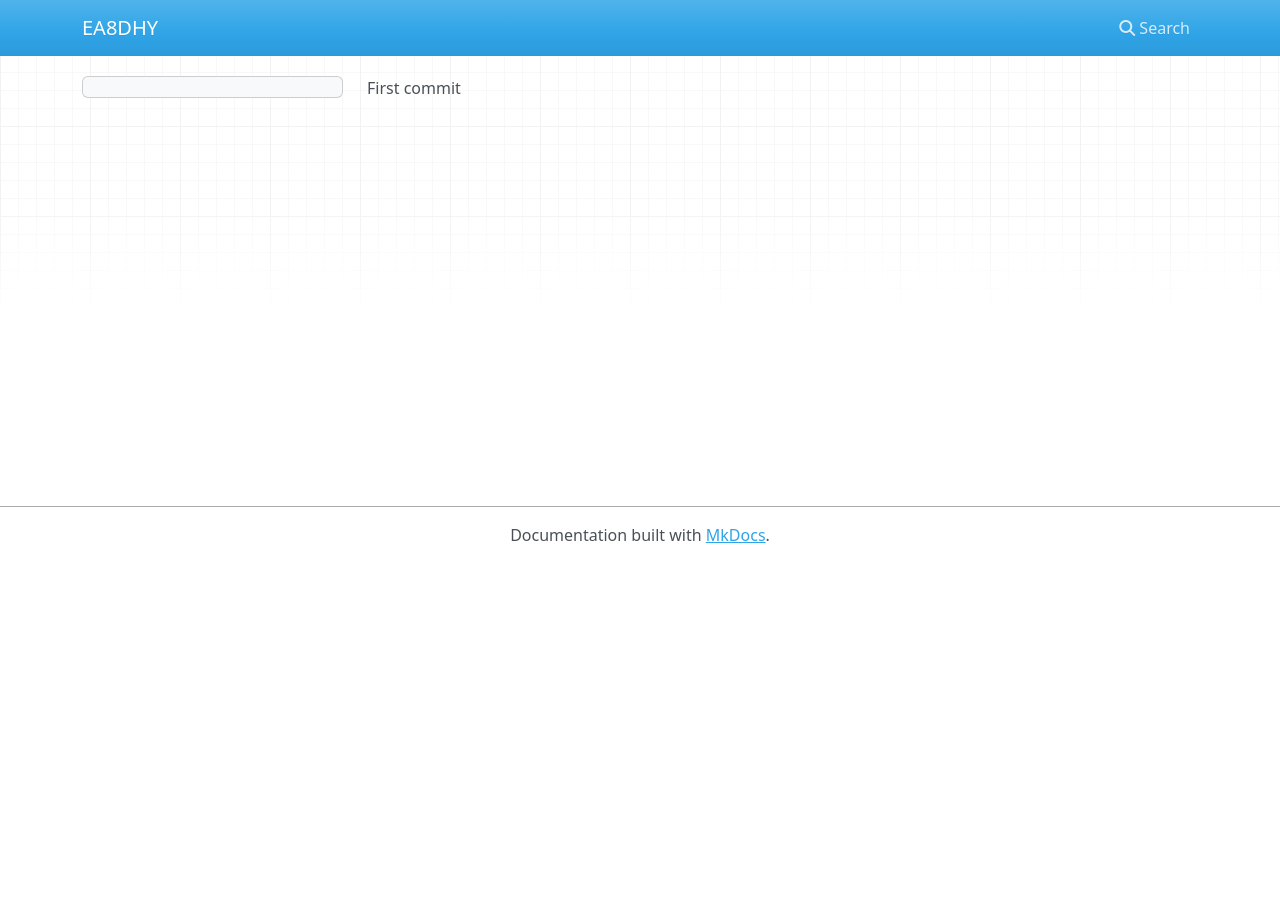
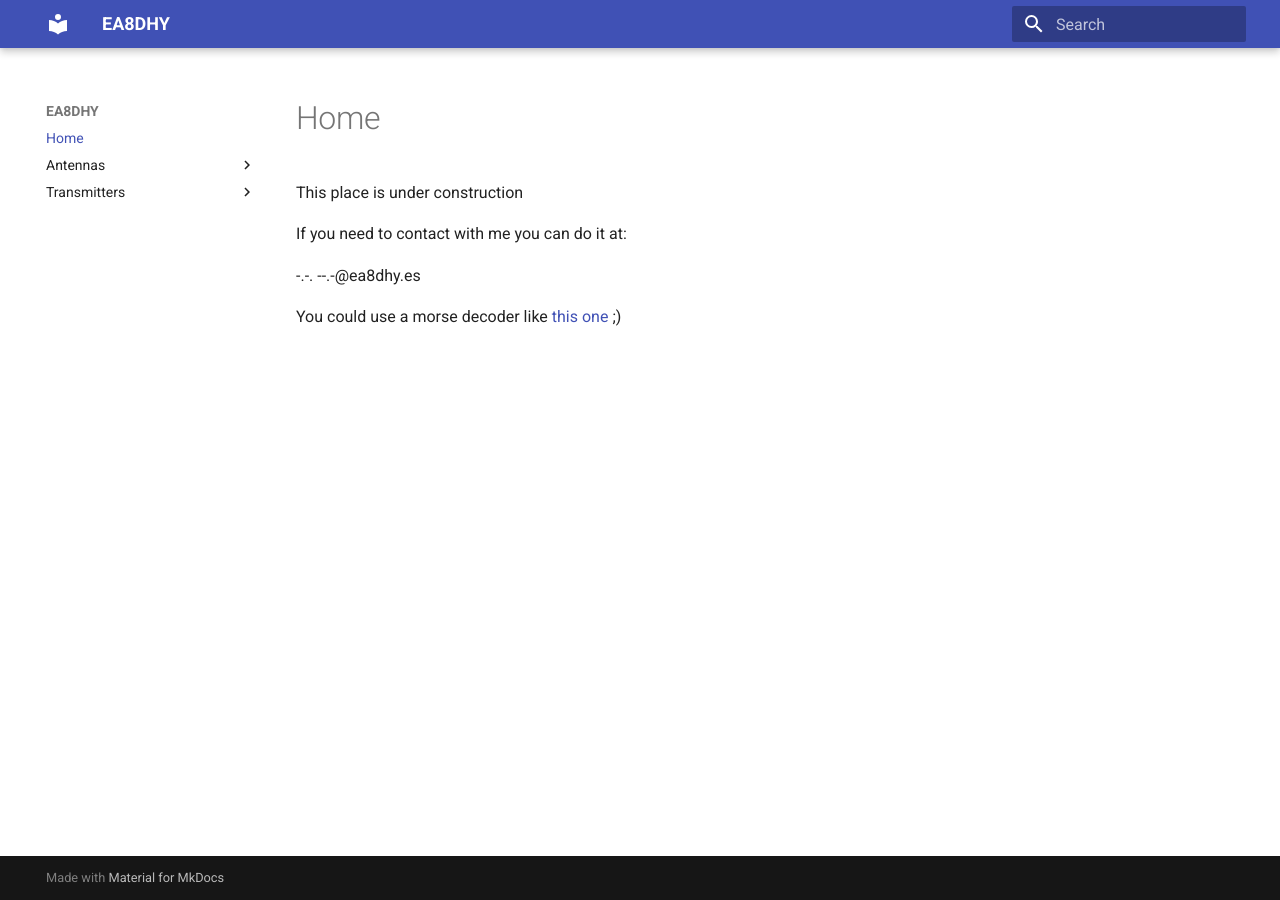
Before and after one commit to Daklon/EA8DHY_docs, an MkDocs documentation site: the page built from docs/index.md, in a window 1280 px wide. Built offline with MkDocs 1.6.1 and Material for MkDocs 9.7.7, drawn with Linux system fonts in a browser that asks for light colours; nearby versions of some CDN libraries.

Commit message:
Added initial content

```diff
--- a/docs/index.md
+++ b/docs/index.md
@@ -1 +1,7 @@
-First commit
+This place is under construction
+
+If you need to contact with me you can do it at:
+
+-.-. --.-@ea8dhy.es
+
+You could use a morse decoder like [this one](https://morsedecoder.com) ;)
--- a/mkdocs.yml
+++ b/mkdocs.yml
@@ -1 +1,4 @@
 site_name: EA8DHY
+
+theme:
+  name: material
--- a/requirements.txt
+++ b/requirements.txt
@@ -6,8 +6,12 @@ Markdown==3.3.6
 MarkupSafe==2.0.1
 mergedeep==1.3.4
 mkdocs==1.2.3
+mkdocs-material==8.1.3
+mkdocs-material-extensions==1.0.3
 packaging==21.3
 pkg-resources==0.0.0
+Pygments==2.11.0
+pymdown-extensions==9.1
 pyparsing==3.0.6
 python-dateutil==2.8.2
 PyYAML==6.0
```
Also changed, not shown: docs/Transmitters/Stefan-Simple-transmitter.md (added, +5 -0 lines), docs/Antennas/CB-T2TL.md (added), 1 other file.
